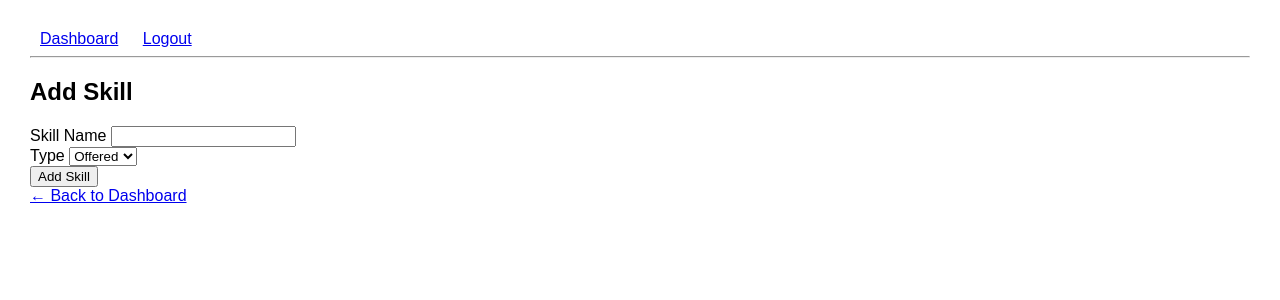
After one commit to JAMPANIKOMAL/Skill-Swap-Platform-Odoo-Hackathon-2025-Round-01, a Flask app: page /add_skill in a window 1280 px wide. The commit adds this page. Shown: the top 300 px of the page. Run offline with Flask 3, Linux system fonts and the light colour scheme; the visitor is signed in with stand-in values (Sample User, id 1).

Commit message:
Update Files

```diff
--- a/skill_swap_platform/app/forms.py
+++ b/skill_swap_platform/app/forms.py
@@ -19,3 +19,8 @@ class LoginForm(FlaskForm):
     email = StringField('Email', validators=[DataRequired(), Email()])
     password = PasswordField('Password', validators=[DataRequired()])
     submit = SubmitField('Login')
+
+class SkillForm(FlaskForm):
+    name = StringField('Skill Name', validators=[DataRequired()])
+    type = SelectField('Type', choices=[('offered', 'Offered'), ('wanted', 'Wanted')])
+    submit = SubmitField('Add Skill')
--- a/skill_swap_platform/app/routes.py
+++ b/skill_swap_platform/app/routes.py
@@ -2,12 +2,20 @@ from flask import Blueprint, render_template, redirect, url_for, flash
 from flask_login import login_user, logout_user, login_required, current_user
 from werkzeug.security import generate_password_hash, check_password_hash
 
-from .models import User
-from .forms import RegisterForm, LoginForm
+from .models import User, Skill
+from .forms import RegisterForm, LoginForm, SkillForm
 from . import db
 
 main = Blueprint('main', __name__)
 
+# ✅ Root route - redirect based on login status
+@main.route('/')
+def home():
+    if current_user.is_authenticated:
+        return redirect(url_for('main.dashboard'))
+    return redirect(url_for('main.login'))
+
+# ✅ Register route
 @main.route('/register', methods=['GET', 'POST'])
 def register():
     form = RegisterForm()
@@ -26,6 +34,7 @@ def register():
         return redirect(url_for('main.login'))
     return render_template('register.html', form=form)
 
+# ✅ Login route
 @main.route('/login', methods=['GET', 'POST'])
 def login():
     form = LoginForm()
@@ -37,6 +46,7 @@ def login():
         flash('Invalid email or password.', 'danger')
     return render_template('login.html', form=form)
 
+# ✅ Logout route
 @main.route('/logout')
 @login_required
 def logout():
@@ -44,7 +54,34 @@ def logout():
     flash('Logged out successfully.', 'info')
     return redirect(url_for('main.login'))
 
+# ✅ Dashboard route
 @main.route('/dashboard')
 @login_required
 def dashboard():
     return render_template('dashboard.html', user=current_user)
+
+# ✅ Add skill route
+@main.route('/add_skill', methods=['GET', 'POST'])
+@login_required
+def add_skill():
+    form = SkillForm()
+    if form.validate_on_submit():
+        skill = Skill(name=form.name.data, type=form.type.data, user_id=current_user.id)
+        db.session.add(skill)
+        db.session.commit()
+        flash('Skill added successfully.', 'success')
+        return redirect(url_for('main.dashboard'))
+    return render_template('add_skill.html', form=form)
+
+# ✅ Delete skill route
+@main.route('/delete_skill/<int:skill_id>')
+@login_required
+def delete_skill(skill_id):
+    skill = Skill.query.get_or_404(skill_id)
+    if skill.user_id != current_user.id:
+        flash('Unauthorized action.', 'danger')
+        return redirect(url_for('main.dashboard'))
+    db.session.delete(skill)
+    db.session.commit()
+    flash('Skill deleted.', 'info')
+    return redirect(url_for('main.dashboard'))
--- /dev/null
+++ b/skill_swap_platform/app/templates/add_skill.html
@@ -0,0 +1,11 @@
+{% extends "layout.html" %}
+{% block content %}
+<h2>Add Skill</h2>
+<form method="POST">
+    {{ form.hidden_tag() }}
+    {{ form.name.label }} {{ form.name() }}<br>
+    {{ form.type.label }} {{ form.type() }}<br>
+    {{ form.submit() }}
+</form>
+<a href="{{ url_for('main.dashboard') }}">← Back to Dashboard</a>
+{% endblock %}
--- a/skill_swap_platform/app/templates/layout.html
+++ b/skill_swap_platform/app/templates/layout.html
@@ -1,7 +1,12 @@
 <!DOCTYPE html>
 <html>
 <head>
-    <title>Skill Swap</title>
+    <title>Skill Swap Platform</title>
+    <style>
+        body { font-family: Arial; margin: 30px; }
+        nav a { margin: 0 10px; }
+        .flash { padding: 10px; margin-bottom: 10px; border: 1px solid #ccc; }
+    </style>
 </head>
 <body>
     <nav>
```
Also changed, not shown: skill_swap_platform/app/templates/dashboard.html (+20 -0 lines), skill_swap_platform/instance/database.db (added).
